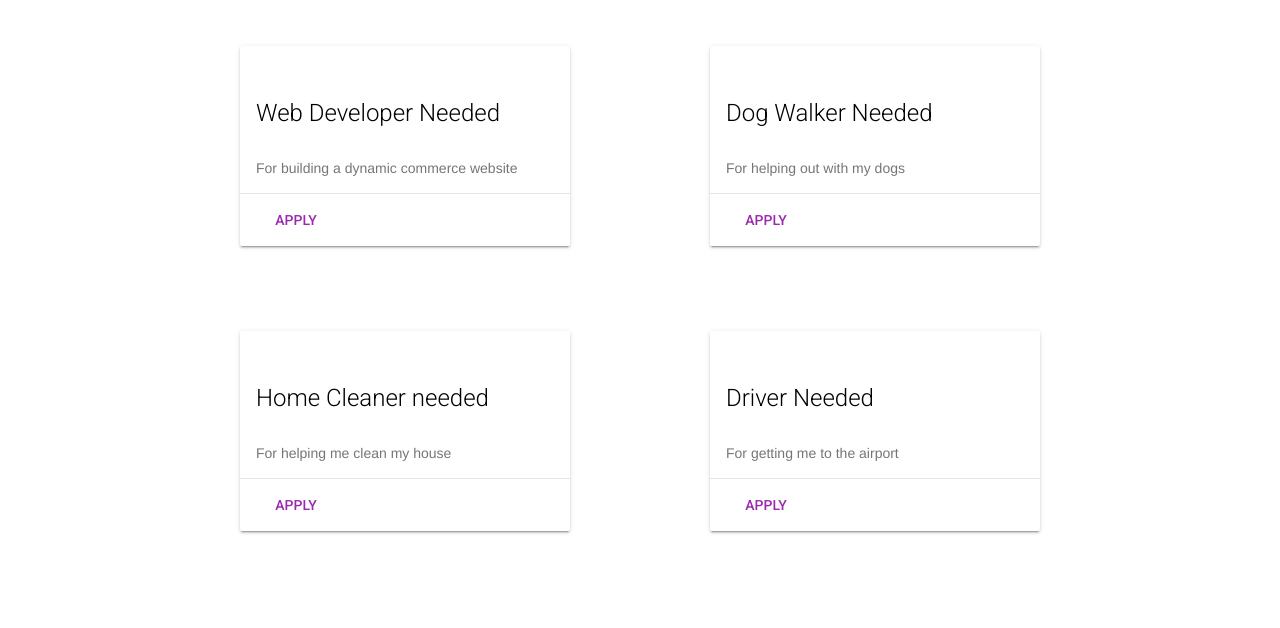
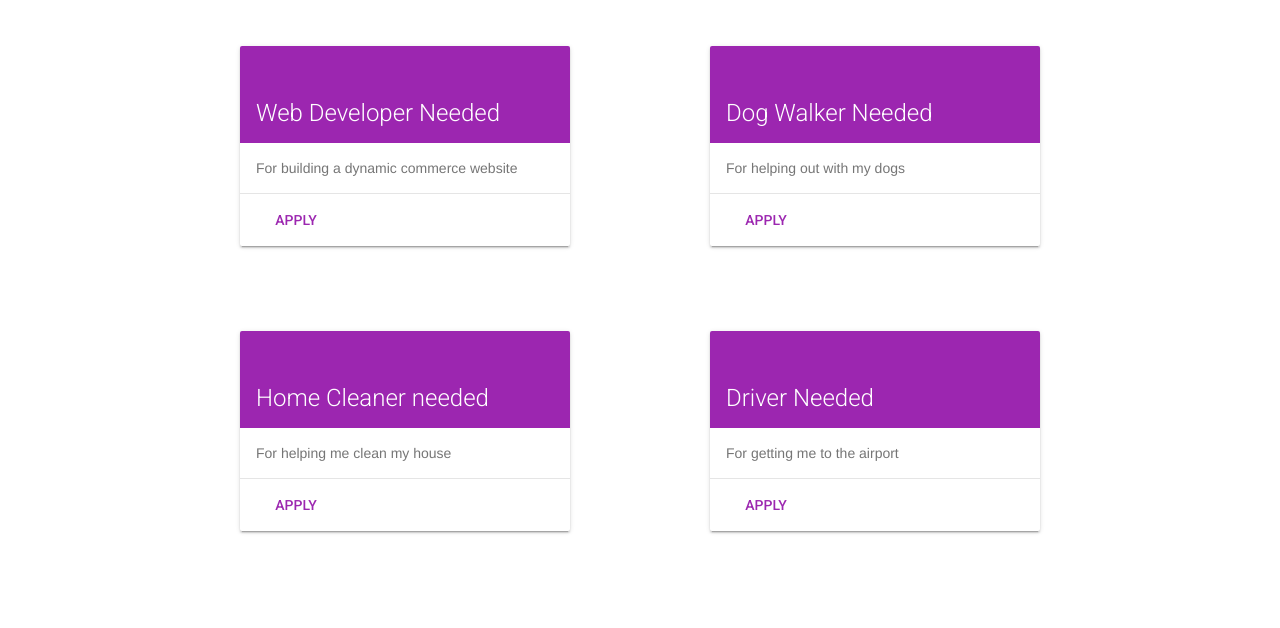
Before and after one commit to hgpaul/Step, a plain HTML site: page index.html in a window 1280 px wide. Shown: the part 618-1246 px from the top of the page. Drawn offline with nearby package versions, Linux system fonts and the light colour scheme.

Commit message:
Added bg colors in example cards

```diff
--- a/index.css
+++ b/index.css
@@ -72,6 +72,11 @@ header h1 {
     float: right;
 }
 
+.mdl-card>.mdl-card__title {
+    background-color: #9c26b0;
+    color: white;
+}
+
 #card-row-2-container {
     width: 800px;
     margin-left: auto;
```
